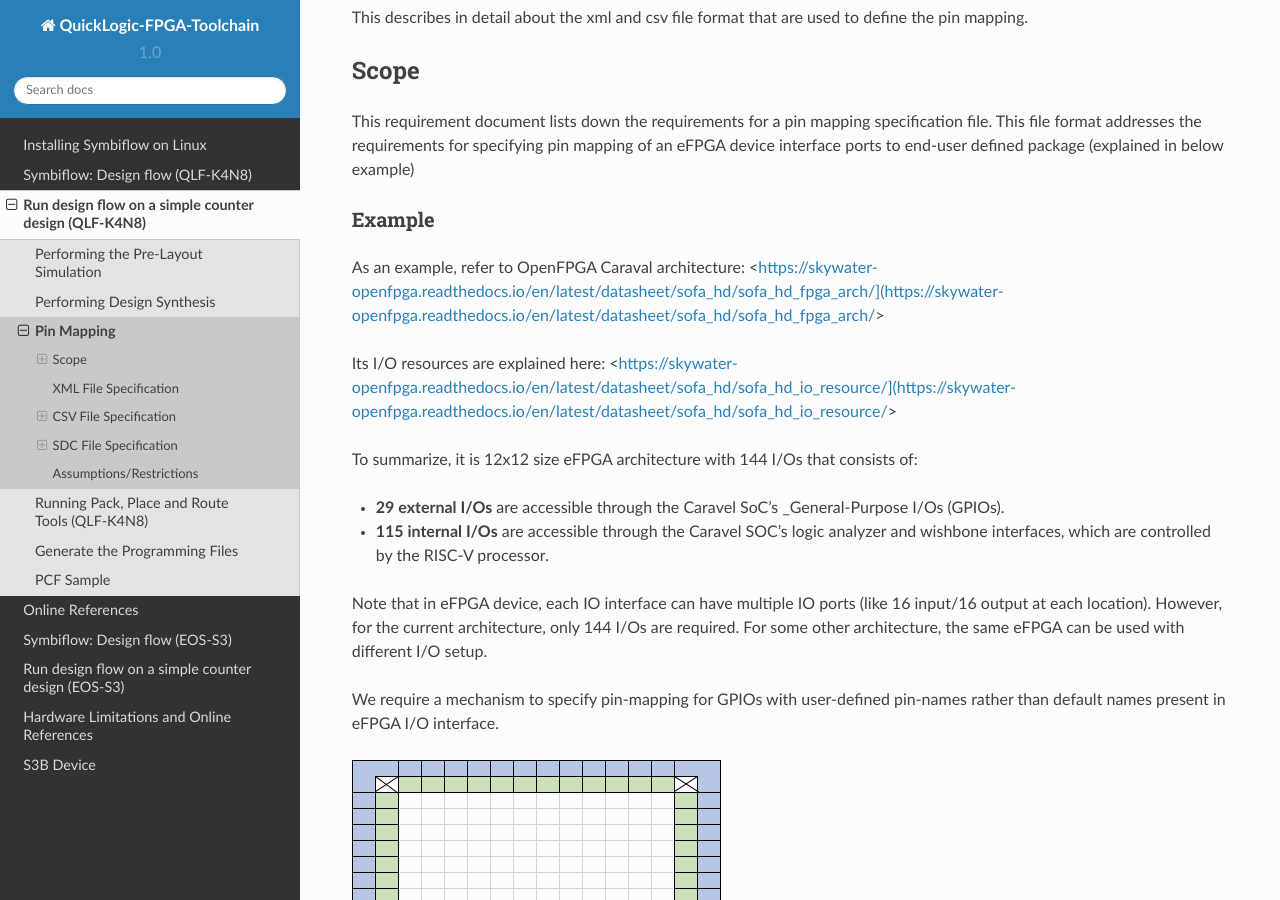
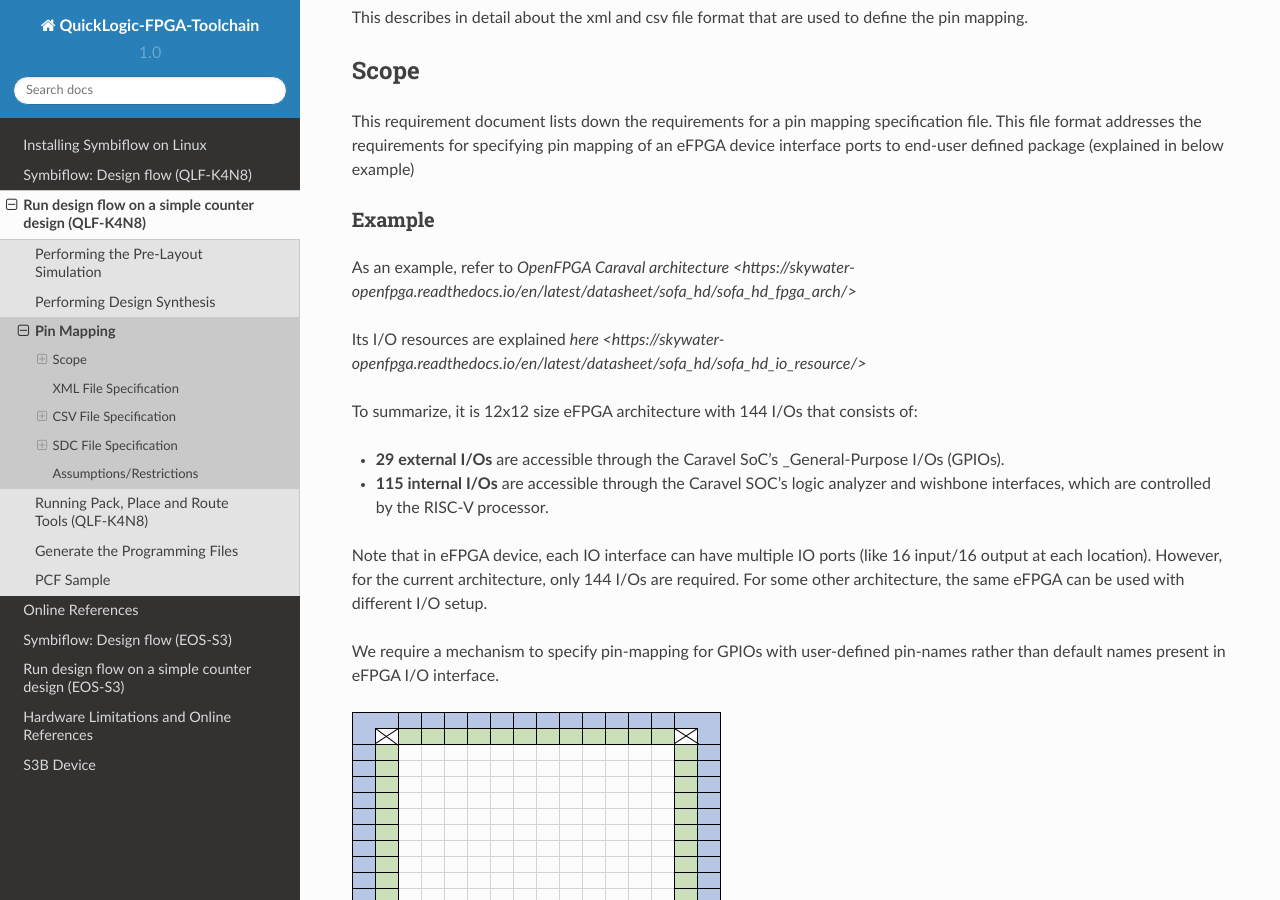
Before and after one commit to QuickLogic-Corp/quicklogic-fpga-toolchain, a Sphinx documentation site: the page built from docs/source/tutorial/qlf_k4n8/Pin-mapping.rst, in a window 1280 px wide and 900 px high, scrolled down 406 px. Built offline with Sphinx 7.4.7 and the Read the Docs theme 2.0.0, drawn with Linux system fonts in a browser that asks for light colours; some of the changed lines change nothing that is shown.

Commit message:
fix links

```diff
--- a/docs/source/tutorial/qlf_k4n8/Pin-mapping.rst
+++ b/docs/source/tutorial/qlf_k4n8/Pin-mapping.rst
@@ -21,9 +21,9 @@
 Example
 ============
 
-As an example, refer to OpenFPGA Caraval architecture: <https://skywater-openfpga.readthedocs.io/en/latest/datasheet/sofa_hd/sofa_hd_fpga_arch/](https://skywater-openfpga.readthedocs.io/en/latest/datasheet/sofa_hd/sofa_hd_fpga_arch/>
+As an example, refer to `OpenFPGA Caraval architecture <https://skywater-openfpga.readthedocs.io/en/latest/datasheet/sofa_hd/sofa_hd_fpga_arch/>`
 
-Its I/O resources are explained here: <https://skywater-openfpga.readthedocs.io/en/latest/datasheet/sofa_hd/sofa_hd_io_resource/](https://skywater-openfpga.readthedocs.io/en/latest/datasheet/sofa_hd/sofa_hd_io_resource/>
+Its I/O resources are explained `here <https://skywater-openfpga.readthedocs.io/en/latest/datasheet/sofa_hd/sofa_hd_io_resource/>`
 
 To summarize, it is 12x12 size eFPGA architecture with 144 I/Os that consists of:
 
```
